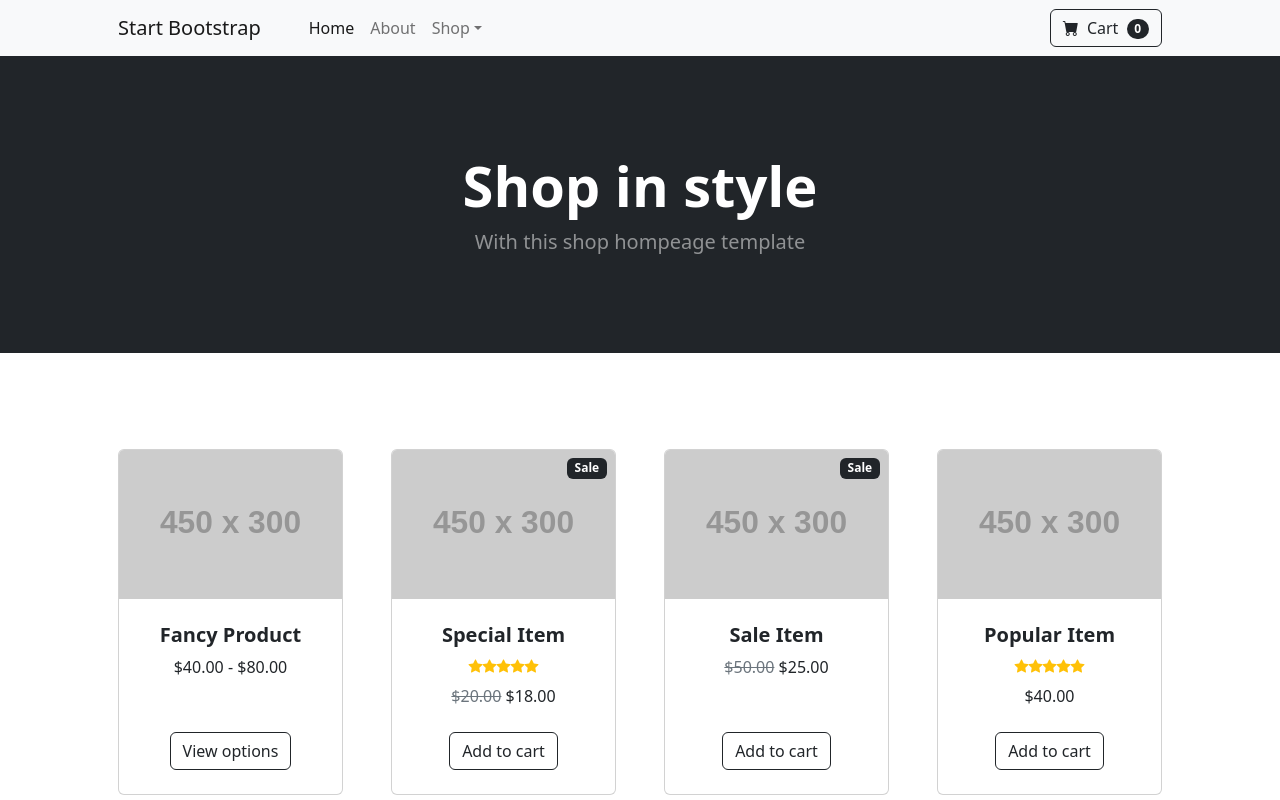
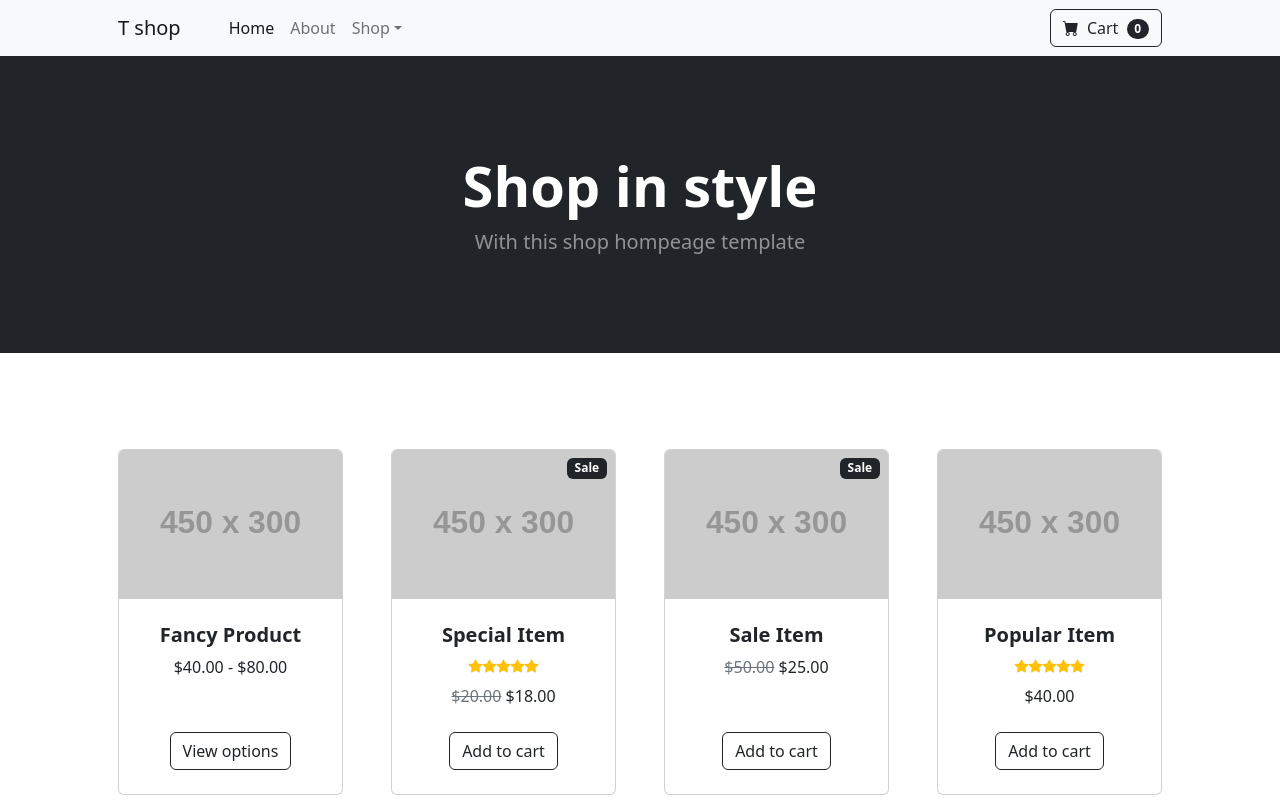
Before and after one commit to Innoxpress/T-shop-, a plain HTML site: page index.html in a window 1280 px wide. Shown: the top 800 px of the page. Drawn offline with nearby package versions, Linux system fonts and the light colour scheme; files that its build step writes are made by us from their sources; placeholder pictures from the web are drawn by us; files whose address does not match are found by name.

Commit message:
Update index.html

```diff
--- a/index.html
+++ b/index.html
@@ -5,19 +5,19 @@
         <meta name="viewport" content="width=device-width, initial-scale=1, shrink-to-fit=no" />
         <meta name="description" content="" />
         <meta name="author" content="" />
-        <title>Shop Homepage - Start Bootstrap Template</title>
+        <title>Shop Homepage - T shop</title>
         <!-- Favicon-->
         <link rel="icon" type="image/x-icon" href="assets/favicon.ico" />
         <!-- Bootstrap icons-->
         <link href="https://cdn.jsdelivr.net/npm/bootstrap-icons@1.5.0/font/bootstrap-icons.css" rel="stylesheet" />
-        <!-- Core theme CSS (includes Bootstrap)-->
+        <!-- Core theme CSS (includes T shop)-->
         <link href="css/styles.css" rel="stylesheet" />
     </head>
     <body>
         <!-- Navigation-->
         <nav class="navbar navbar-expand-lg navbar-light bg-light">
             <div class="container px-4 px-lg-5">
-                <a class="navbar-brand" href="#!">Start Bootstrap</a>
+                <a class="navbar-brand" href="#!">T shop</a>
                 <button class="navbar-toggler" type="button" data-bs-toggle="collapse" data-bs-target="#navbarSupportedContent" aria-controls="navbarSupportedContent" aria-expanded="false" aria-label="Toggle navigation"><span class="navbar-toggler-icon"></span></button>
                 <div class="collapse navbar-collapse" id="navbarSupportedContent">
                     <ul class="navbar-nav me-auto mb-2 mb-lg-0 ms-lg-4">
```
